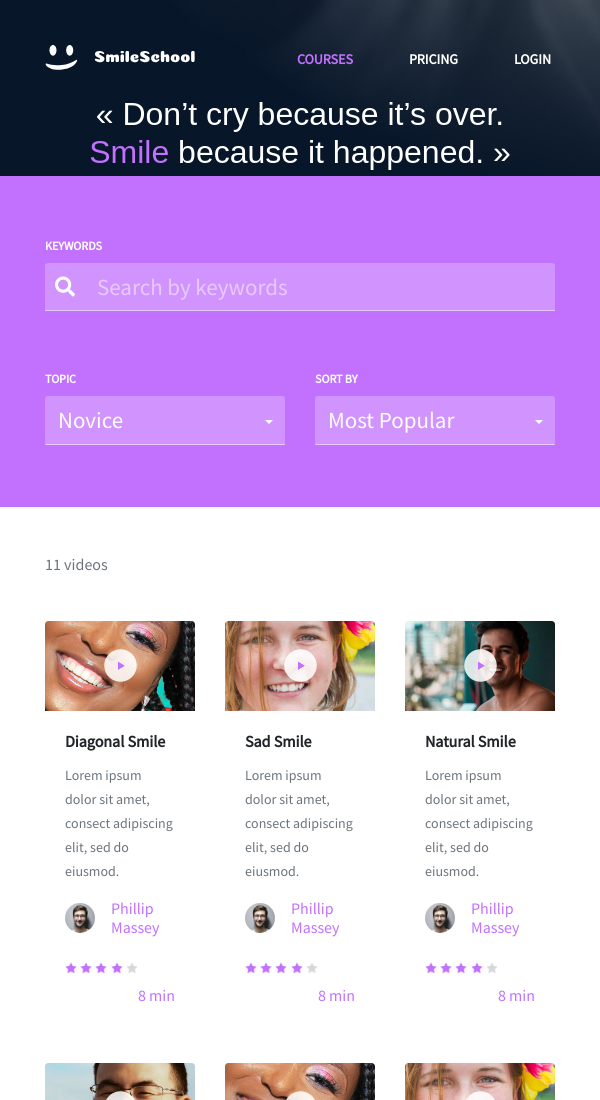
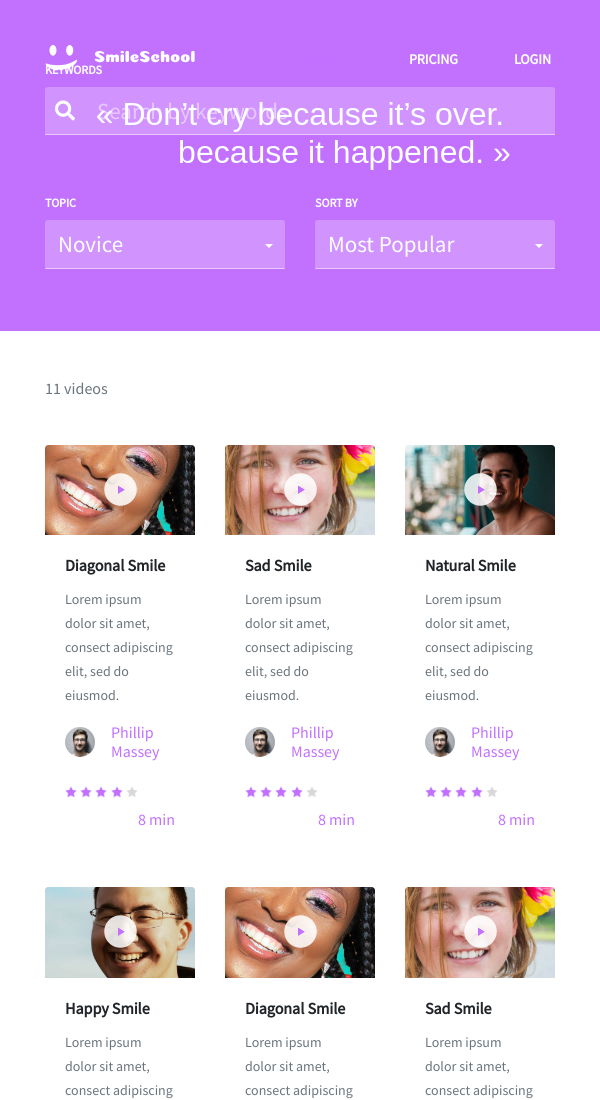
Before and after one commit to manningstinson/atlas-smiling-school, a website: page courses.html in a window 600 px wide. Shown: the top 1100 px of the page. Drawn offline with nearby package versions, Linux system fonts and the light colour scheme; files that its build step writes are made by us from their sources; a web font is replaced by a local one.

Commit message:
all changes

```diff
--- a/scss/courses.scss
+++ b/scss/courses.scss
@@ -11,7 +11,6 @@
 .courses-header {
   background-size: cover;
   background-position-y: -100px;
-  height: 22vh; /* Set height to 40% of viewport height */
 }
 
 .courses-header h1 {
@@ -25,11 +24,6 @@
 }
 
 @media screen and (max-width: 1000px) {
-  .courses-header {
-    background-position-y: 0;
-    background-size: initial;
-    background-position-y: -100px;
-  }
 }
 
 /* Search Section */
@@ -168,6 +162,12 @@
     display: block;
     padding-top: 30px;
   }
+
+  .courses-header {
+    background-size: cover;
+    background-position-y: -100px;
+    height: 0vh; /* Set height to 40% of viewport height */
+  }
 }
 
 @media screen and (max-width: 575px) {
```
Also changed, not shown: scss/courses.css, 1 other file.
